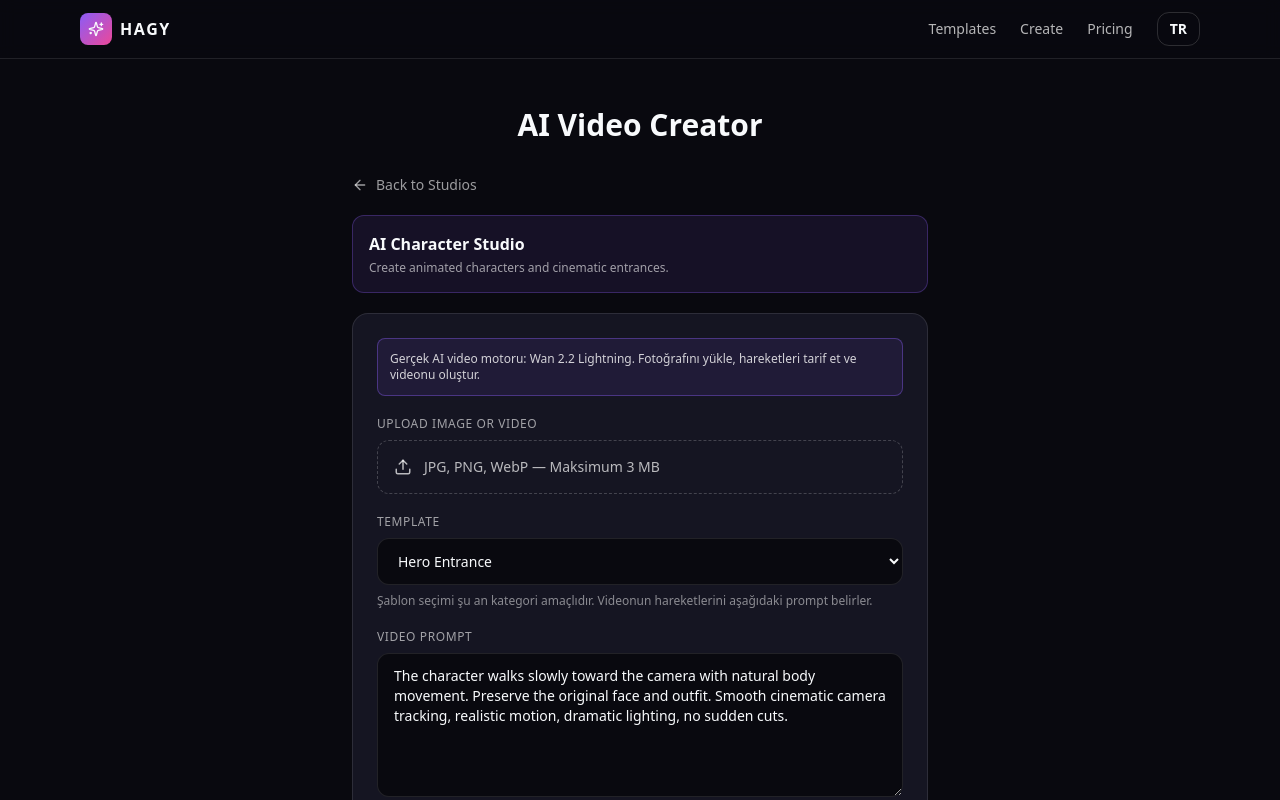
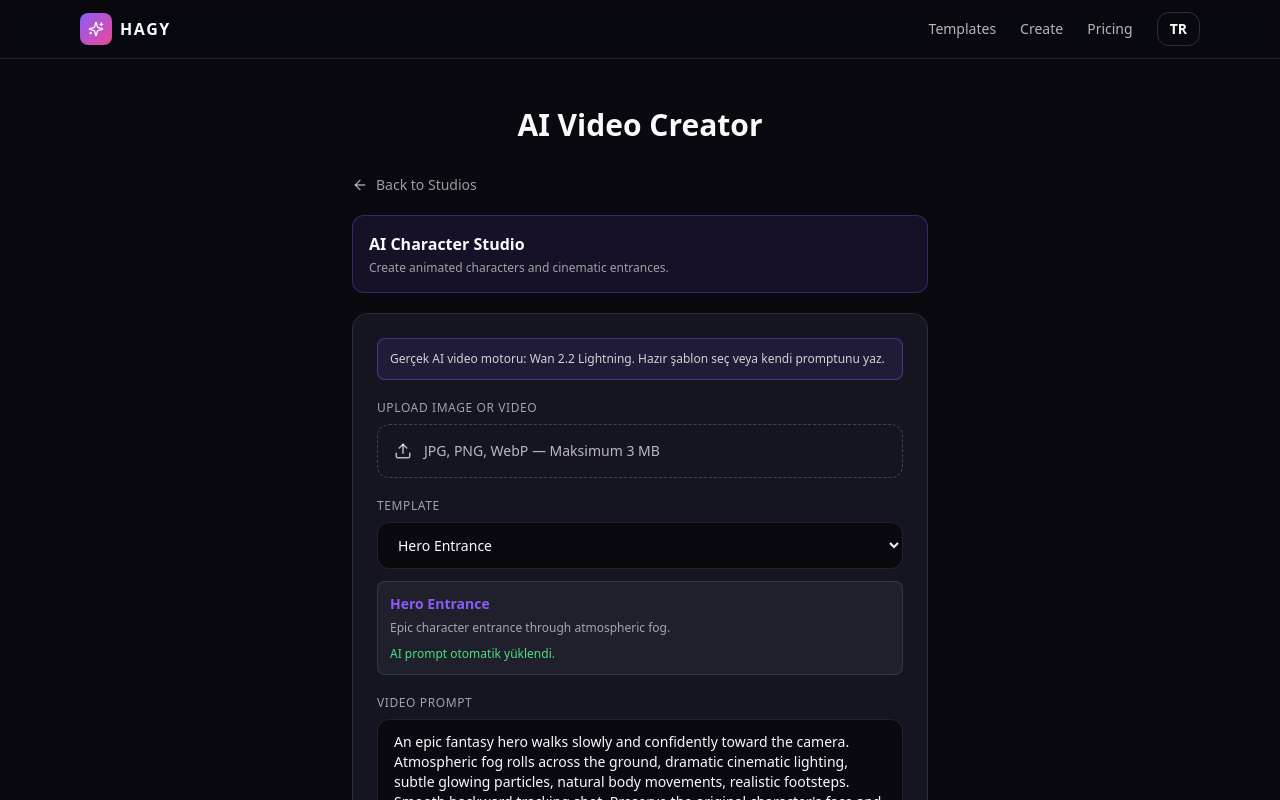
Before and after one commit to hagyploresj-svg/hagy-ai-studio, a Next.js app: page /create in a window 1280 px wide. Both pictures are taken after a click on the button 379 px from the left and 390 px from the top of the page. Shown: the top 800 px of the page. Built offline with nearby package versions, Linux system fonts and the light colour scheme.

Commit message:
Update page.tsx

```diff
--- a/src/app/create/page.tsx
+++ b/src/app/create/page.tsx
@@ -7,7 +7,9 @@ import {
   useState,
   type FormEvent,
 } from "react";
+
 import { useSearchParams } from "next/navigation";
+
 import {
   Upload,
   Loader2,
@@ -21,16 +23,19 @@ import {
   Megaphone,
   ArrowLeft,
 } from "lucide-react";
+
 import {
   templates,
   studios,
   type Studio,
 } from "@/lib/data";
+
 import { useI18n } from "@/lib/i18n";
 
 type Status = "idle" | "rendering" | "done" | "error";
 
 const MAX_FILE_SIZE = 3 * 1024 * 1024;
+
 const VIDEO_DURATIONS = [3, 5] as const;
 
 const studioIcons = {
@@ -40,19 +45,9 @@ const studioIcons = {
   advertisement: Megaphone,
 };
 
-const studioPrompts: Record<Studio, string> = {
-  character:
-    "The character walks slowly toward the camera with natural body movement. Preserve the original face and outfit. Smooth cinematic camera tracking, realistic motion, dramatic lighting, no sudden cuts.",
-
-  cinematic:
-    "Create a dramatic cinematic scene with slow camera movement, atmospheric smoke, beautiful lighting, subtle wind and realistic motion. Preserve the original subjects and composition. No sudden cuts.",
-
-  gift:
-    "Create a spectacular celebratory animation with glowing particles, golden sparks, magical light and elegant camera movement. Preserve the original subject and appearance. Smooth realistic motion, no sudden cuts.",
-
-  advertisement:
-    "Create a premium cinematic advertisement. Keep the original product or subject consistent. Smooth camera movement, elegant studio lighting, subtle reflections and professional commercial atmosphere. No sudden cuts.",
-};
+function normalizeDuration(seconds: number): number {
+  return seconds === 3 ? 3 : 5;
+}
 
 function Creator() {
   const { t, lang } = useI18n();
@@ -67,16 +62,17 @@ function Creator() {
   );
 
   const [tplId, setTplId] = useState(
-    requestedTemplate?.id ?? templates[0].id
+    requestedTemplate?.id ?? templates[0]?.id ?? ""
   );
 
   const [file, setFile] = useState<File | null>(null);
-  const [seconds, setSeconds] = useState(3);
+
+  const [seconds, setSeconds] = useState(
+    normalizeDuration(requestedTemplate?.seconds ?? 3)
+  );
 
   const [prompt, setPrompt] = useState(
-    requestedTemplate
-      ? studioPrompts[requestedTemplate.studio]
-      : ""
+    requestedTemplate?.prompt ?? ""
   );
 
   const [status, setStatus] = useState<Status>("idle");
@@ -93,19 +89,41 @@ function Creator() {
     (item) => item.id === studio
   );
 
+  const activeTemplate = templates.find(
+    (item) => item.id === tplId
+  );
+
   function chooseStudio(id: Studio) {
     const firstTemplate = templates.find(
       (item) => item.studio === id
     );
 
     setStudio(id);
-    setTplId(firstTemplate?.id ?? templates[0].id);
-    setPrompt(studioPrompts[id]);
+    setTplId(firstTemplate?.id ?? "");
+    setPrompt(firstTemplate?.prompt ?? "");
+    setSeconds(
+      normalizeDuration(firstTemplate?.seconds ?? 3)
+    );
+
     setFile(null);
-    setSeconds(3);
     setVideoUrl("");
     setError("");
     setStatus("idle");
+  }
+
+  function chooseTemplate(id: string) {
+    const selectedTemplate = templates.find(
+      (item) => item.id === id && item.studio === studio
+    );
+
+    if (!selectedTemplate) return;
+
+    setTplId(selectedTemplate.id);
+    setPrompt(selectedTemplate.prompt);
+    setSeconds(
+      normalizeDuration(selectedTemplate.seconds)
+    );
+    setError("");
   }
 
   function reset() {
@@ -138,7 +156,10 @@ function Creator() {
       return;
     }
 
-    if (file.size === 0 || file.size > MAX_FILE_SIZE) {
+    if (
+      file.size === 0 ||
+      file.size > MAX_FILE_SIZE
+    ) {
       setError("Fotoğraf en fazla 3 MB olabilir.");
       return;
     }
@@ -172,7 +193,11 @@ function Creator() {
 
       const data = await response.json();
 
-      if (!response.ok || !data.success || !data.videoUrl) {
+      if (
+        !response.ok ||
+        !data.success ||
+        !data.videoUrl
+      ) {
         throw new Error(
           data.error || "AI video oluşturulamadı."
         );
@@ -263,8 +288,8 @@ function Creator() {
         </h2>
 
         <p className="mt-3 text-sm text-white/60">
-          Wan 2.2 görüntünü işliyor. Lütfen bu sekmeyi
-          açık tut.
+          Wan 2.2 görüntünü işliyor.
+          Lütfen bu sekmeyi açık tut.
         </p>
 
         <p className="mt-5 text-sm text-violet">
@@ -385,8 +410,7 @@ function Creator() {
       >
         <p className="rounded-lg border border-violet/40 bg-violet/10 p-3 text-xs text-white/80">
           Gerçek AI video motoru: Wan 2.2 Lightning.
-          Fotoğrafını yükle, hareketleri tarif et ve
-          videonu oluştur.
+          Hazır şablon seç veya kendi promptunu yaz.
         </p>
 
         <div>
@@ -423,7 +447,10 @@ function Creator() {
         </div>
 
         <div>
-          <label className="label" htmlFor="ai-template">
+          <label
+            className="label"
+            htmlFor="ai-template"
+          >
             {t("cr.template")}
           </label>
 
@@ -431,23 +458,42 @@ function Creator() {
             id="ai-template"
             className="input"
             value={tplId}
-            onChange={(e) => setTplId(e.target.value)}
+            onChange={(e) =>
+              chooseTemplate(e.target.value)
+            }
           >
             {filteredTemplates.map((item) => (
-              <option key={item.id} value={item.id}>
+              <option
+                key={item.id}
+                value={item.id}
+              >
                 {item.name[lang]}
               </option>
             ))}
           </select>
 
-          <p className="mt-2 text-xs text-white/50">
-            Şablon seçimi şu an kategori amaçlıdır.
-            Videonun hareketlerini aşağıdaki prompt belirler.
-          </p>
+          {activeTemplate && (
+            <div className="mt-3 rounded-lg border border-white/10 bg-white/5 p-3">
+              <p className="text-sm font-semibold text-violet">
+                {activeTemplate.name[lang]}
+              </p>
+
+              <p className="mt-1 text-xs leading-5 text-white/60">
+                {activeTemplate.desc[lang]}
+              </p>
+
+              <p className="mt-2 text-xs text-green-400">
+                AI prompt otomatik yüklendi.
+              </p>
+            </div>
+          )}
         </div>
 
         <div>
-          <label className="label" htmlFor="ai-prompt">
+          <label
+            className="label"
+            htmlFor="ai-prompt"
+          >
             Video Prompt
           </label>
 
@@ -455,17 +501,31 @@ function Creator() {
             id="ai-prompt"
             className="input min-h-36 w-full resize-y"
             value={prompt}
-            onChange={(e) => setPrompt(e.target.value)}
+            onChange={(e) =>
+              setPrompt(e.target.value)
+            }
             placeholder="Describe the motion, lighting and camera movement..."
             maxLength={2000}
             required
           />
 
           <p className="mt-2 text-xs text-white/50">
-            Karakterin nasıl hareket edeceğini,
-            kamera açısını ve istediğin atmosferi yaz.
-            İngilizce prompt kullanabilirsin.
+            Şablonun hazır promptu otomatik gelir.
+            İstersen karakteri, hareketleri ve
+            atmosferi kendine göre değiştirebilirsin.
           </p>
+
+          {activeTemplate && (
+            <button
+              type="button"
+              onClick={() =>
+                setPrompt(activeTemplate.prompt)
+              }
+              className="mt-3 text-xs font-semibold text-violet hover:text-white"
+            >
+              Şablon Promptunu Geri Yükle
+            </button>
+          )}
         </div>
 
         <div>
@@ -478,7 +538,9 @@ function Creator() {
               <button
                 key={duration}
                 type="button"
-                onClick={() => setSeconds(duration)}
+                onClick={() =>
+                  setSeconds(duration)
+                }
                 className={`rounded-full border px-5 py-2 text-sm ${
                   seconds === duration
                     ? "border-violet bg-violet/20 text-white"
@@ -491,13 +553,16 @@ function Creator() {
           </div>
 
           <p className="mt-2 text-xs text-white/50">
-            3 ve 5 saniye test edildi. Daha uzun
-            süreler şimdilik devre dışı.
+            3 ve 5 saniyelik AI video üretimi.
+            Daha uzun süreler şimdilik devre dışı.
           </p>
         </div>
 
         {error && (
-          <p role="alert" className="text-sm text-pink">
+          <p
+            role="alert"
+            className="text-sm text-pink"
+          >
             {error}
           </p>
         )}
```
